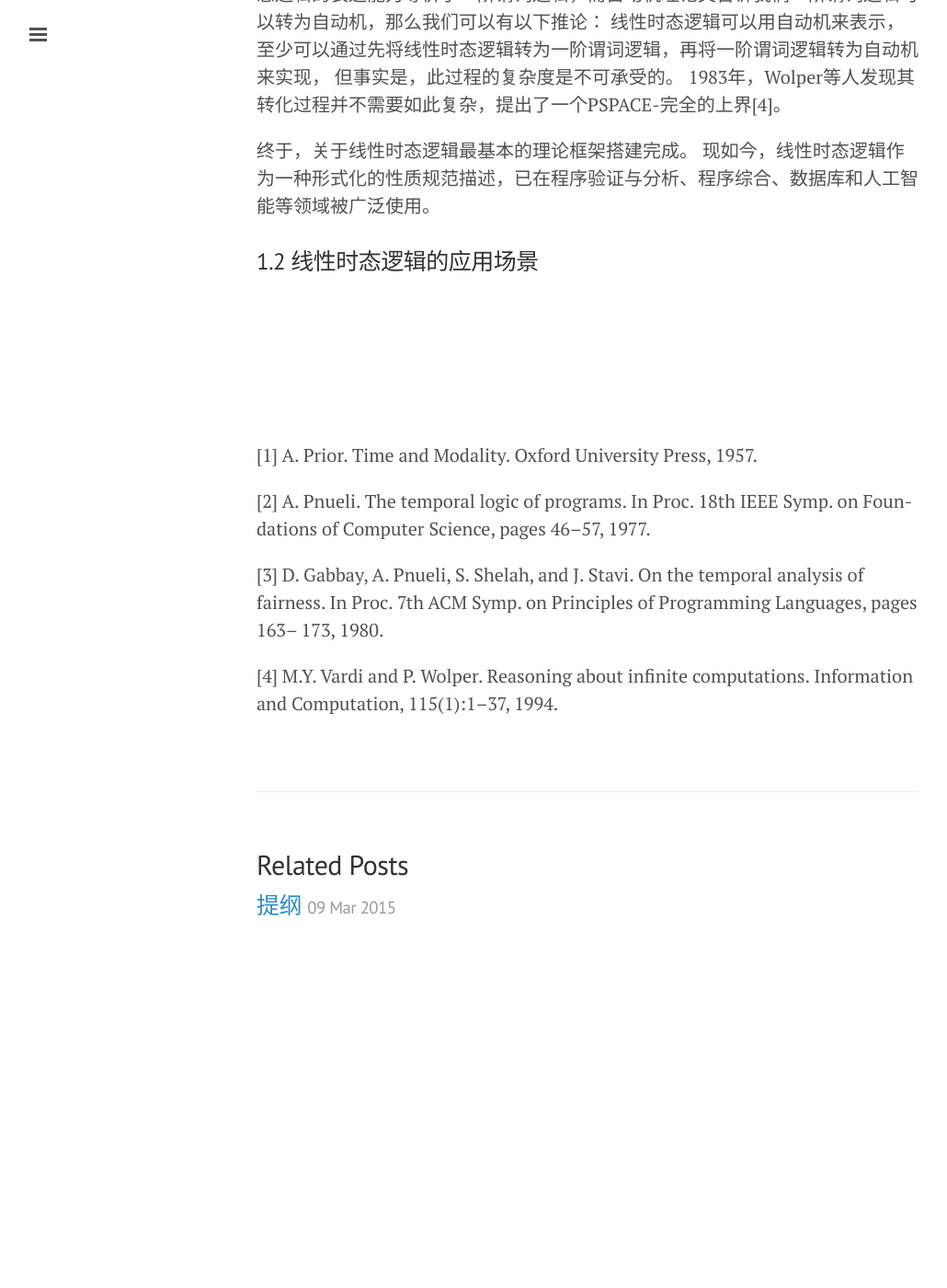
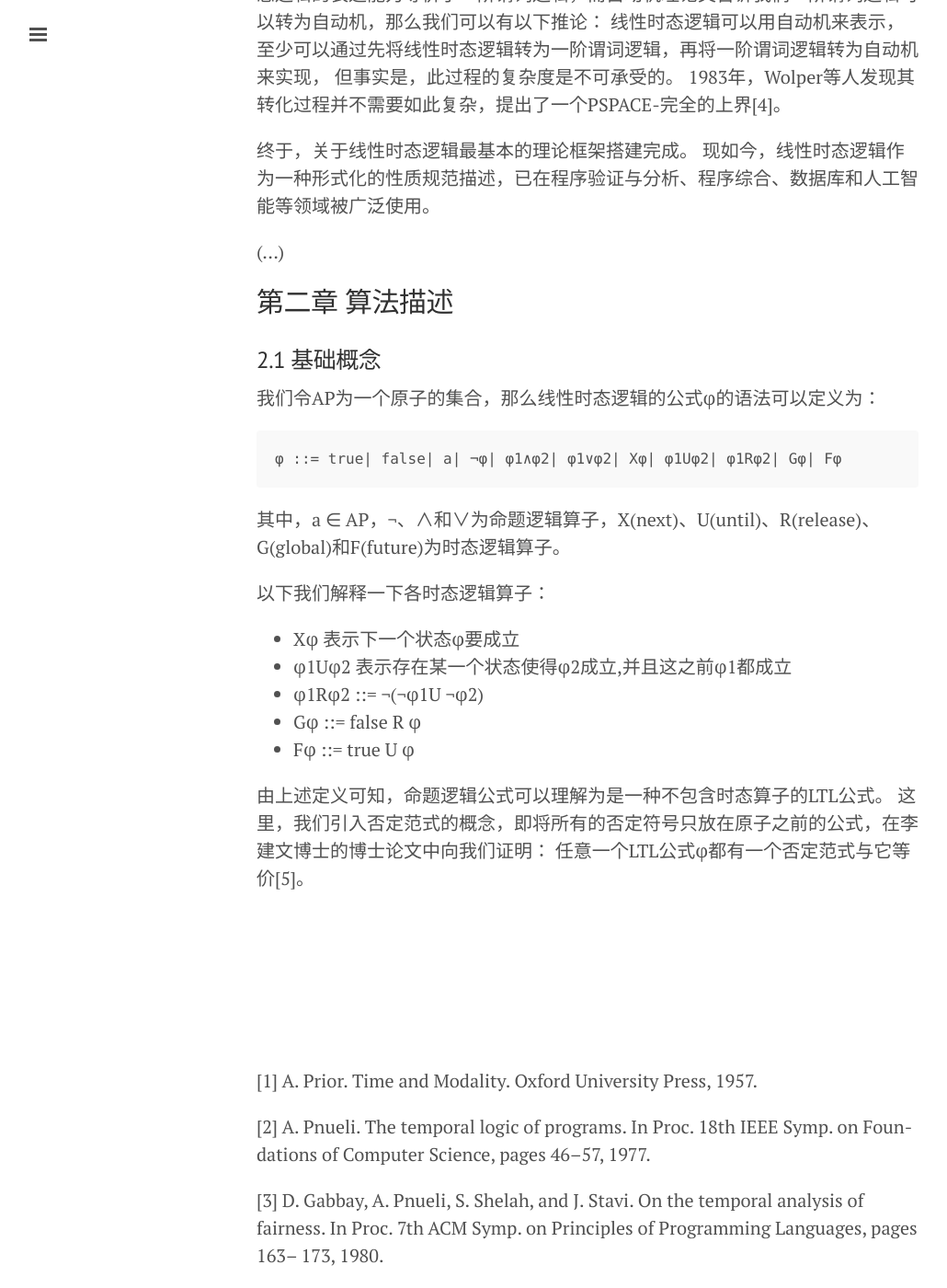
Before and after one commit to snowingsea/pager, a Jekyll site: the page built from _posts/2015-03-09-正文.md, in a window 1280 px wide and 1400 px high, scrolled down 809 px. Shown: the whole window at 92% size, without its empty margins (1-1031 px from the left). Built offline with Jekyll 4.4.1, drawn with Linux system fonts in a browser that asks for light colours; before the commit the page ends 1869 px from its top, so only the background shows below that; some of the changed text lies outside the part shown.

Commit message:
完成第二章第一节

````diff
--- a/_posts/2015-03-09-正文.md
+++ b/_posts/2015-03-09-正文.md
@@ -26,7 +26,35 @@ title:  正文
 终于，关于线性时态逻辑最基本的理论框架搭建完成。
 现如今，线性时态逻辑作为一种形式化的性质规范描述，已在程序验证与分析、程序综合、数据库和人工智能等领域被广泛使用。
 
-###1.2 线性时态逻辑的应用场景
+(...)
+<!-- ###1.2 LTL可满足性 -->
+
+
+##第二章 算法描述
+
+###2.1 基础概念
+
+我们令AP为一个原子的集合，那么线性时态逻辑的公式φ的语法可以定义为：
+
+```
+φ ::= true| false| a| ¬φ| φ1∧φ2| φ1∨φ2| Xφ| φ1Uφ2| φ1Rφ2| Gφ| Fφ
+```
+
+其中，a ∈ AP，¬、∧和∨为命题逻辑算子，X(next)、U(until)、R(release)、G(global)和F(future)为时态逻辑算子。
+
+以下我们解释一下各时态逻辑算子：
+
+* Xφ 表示下一个状态φ要成立
+* φ1Uφ2 表示存在某一个状态使得φ2成立,并且这之前φ1都成立
+* φ1Rφ2 ::= ¬(¬φ1U ¬φ2)
+* Gφ ::= false R φ
+* Fφ ::= true U φ
+
+由上述定义可知，命题逻辑公式可以理解为是一种不包含时态算子的LTL公式。
+这里，我们引入否定范式的概念，即将所有的否定符号只放在原子之前的公式，在李建文博士的博士论文中向我们证明：
+任意一个LTL公式φ都有一个否定范式与它等价[5]。
+
+
 
 
 <br />
@@ -42,3 +70,5 @@ title:  正文
 [3] D. Gabbay, A. Pnueli, S. Shelah, and J. Stavi. On the temporal analysis of fairness. In Proc. 7th ACM Symp. on Principles of Programming Languages, pages 163– 173, 1980.
 
 [4] M.Y. Vardi and P. Wolper. Reasoning about infinite computations. Information and Computation, 115(1):1–37, 1994.
+
+[5] 李建文. 线性时态逻辑中若干基础问题的研究. 2014
````
